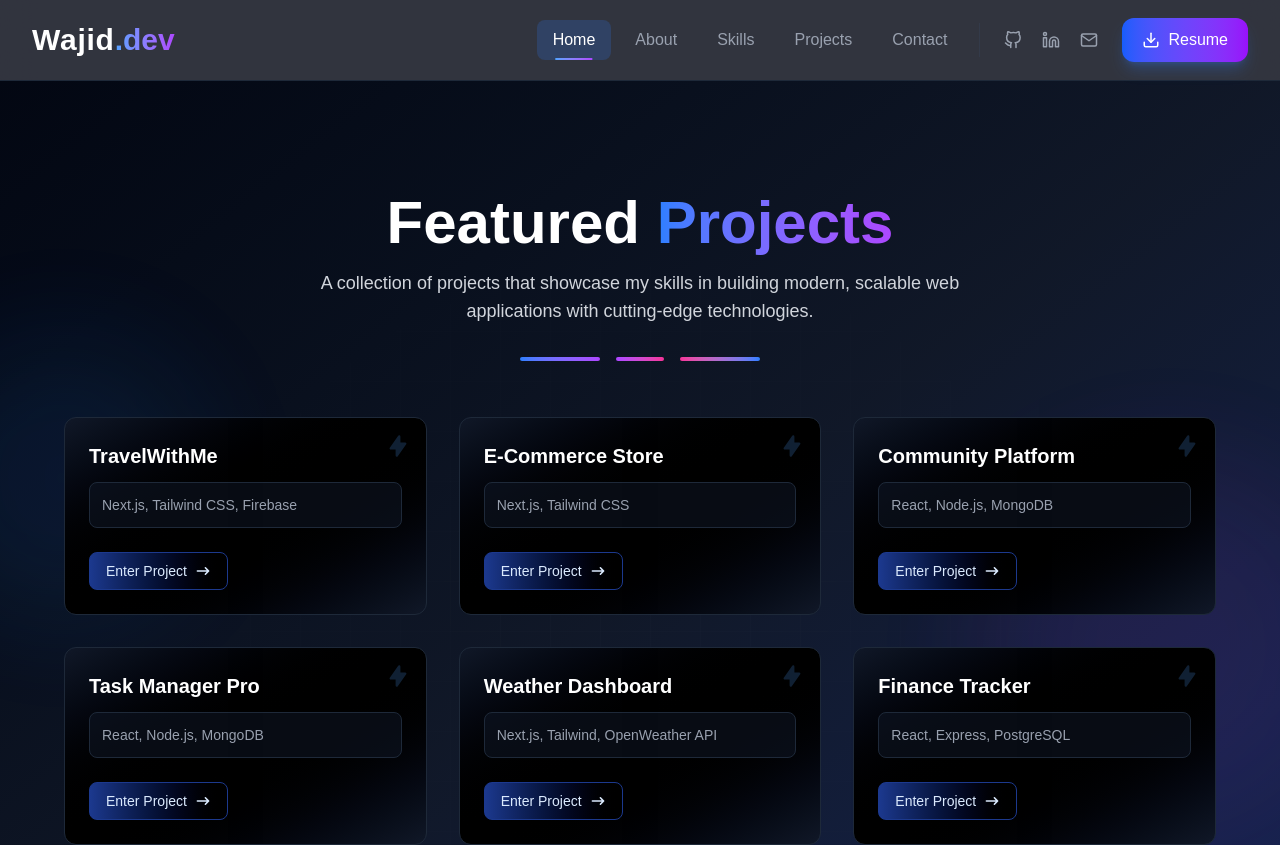
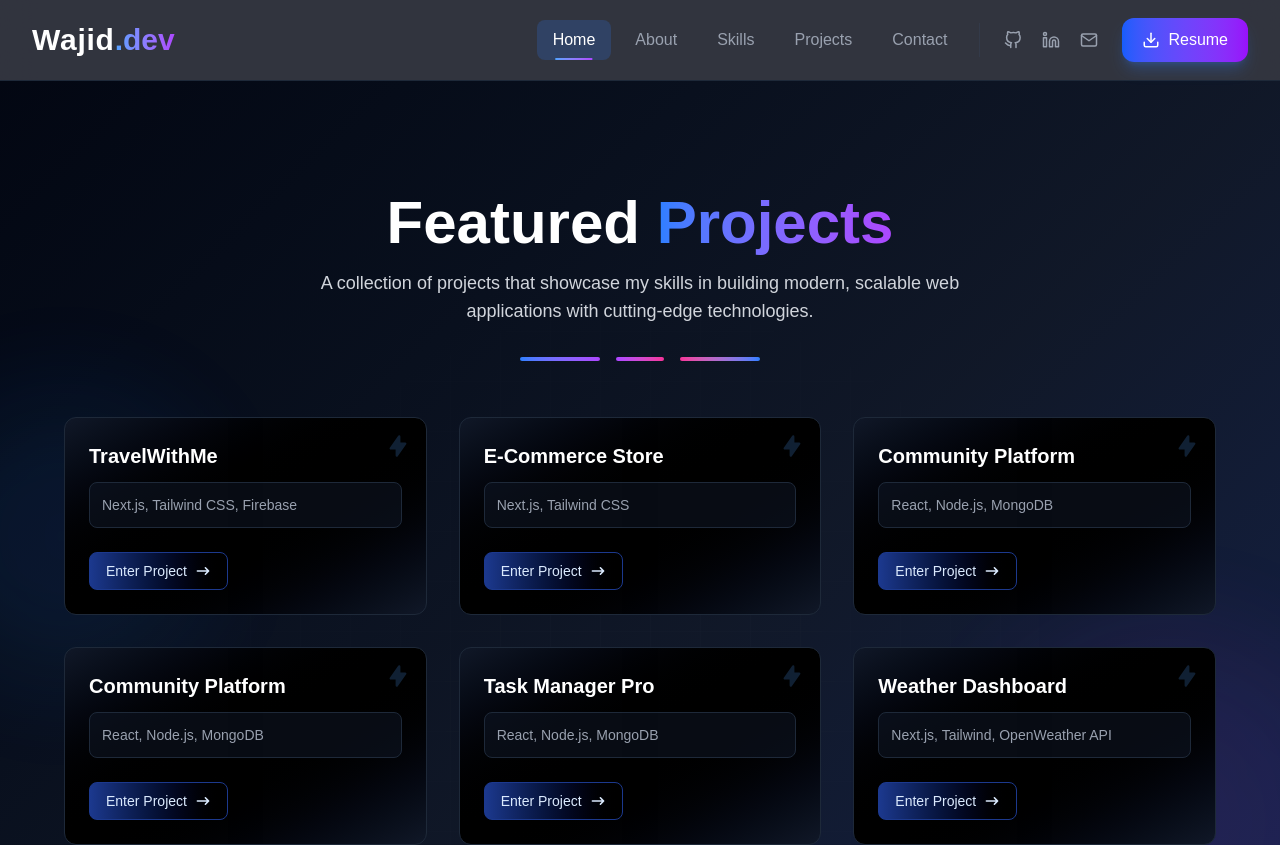
Before and after one commit to wajid-meraj/My-Portfolio, a Next.js app: page /projects in a window 1280 px wide. Shown: the top 845 px of the page. Built offline with nearby package versions, Linux system fonts and the light colour scheme.

Commit message:
Duplicate project entry for Community Platform

```diff
--- a/src/app/projects/page.js
+++ b/src/app/projects/page.js
@@ -14,6 +14,11 @@ export default function Projects() {
       link: "#",
     },
     {
+      title: "Community Platform",
+      tech: "React, Node.js, MongoDB",
+      link: "#",
+    },
+        {
       title: "Community Platform",
       tech: "React, Node.js, MongoDB",
       link: "#",
```
